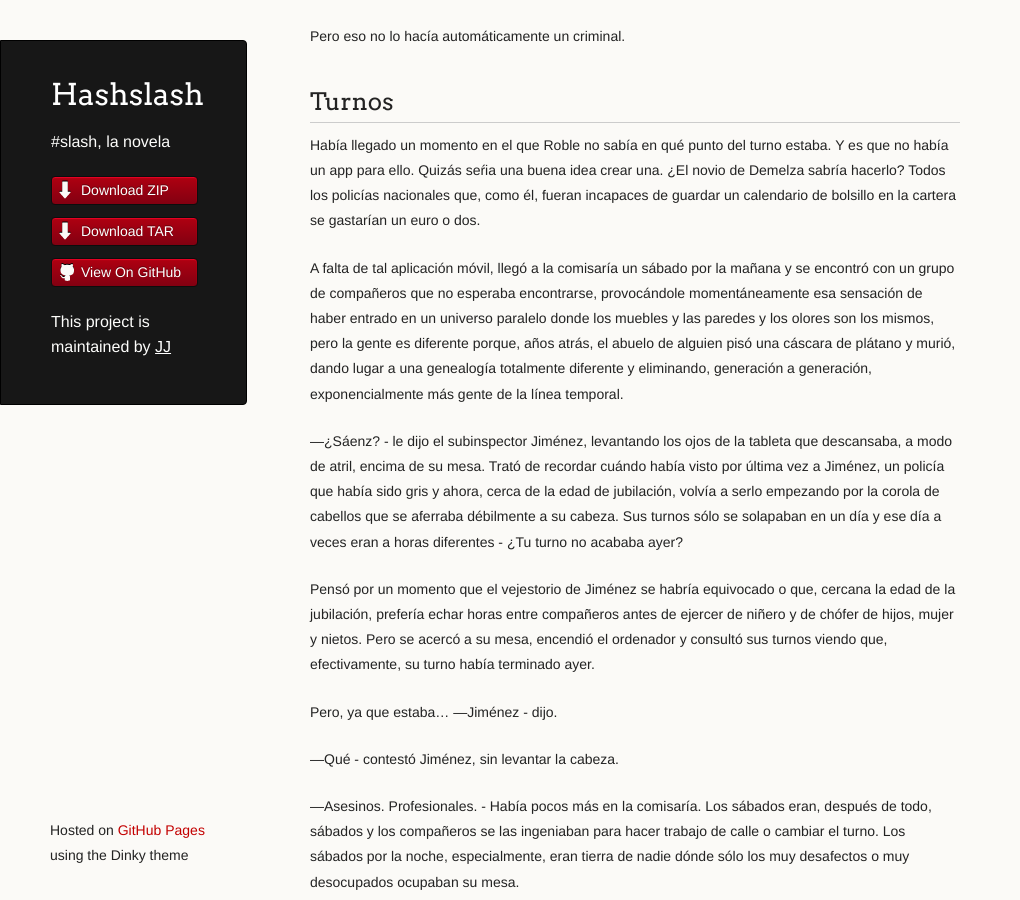
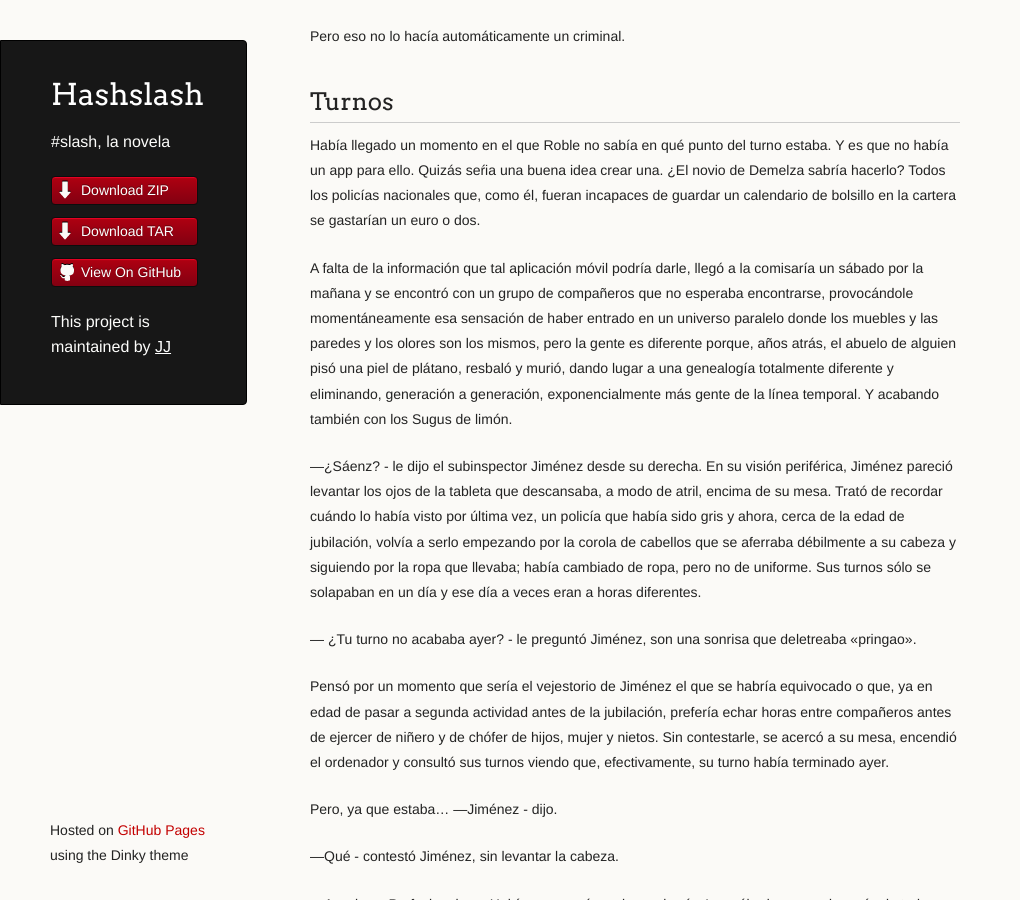
Before and after one commit to JJ/HashSlash, a Jekyll site: the page built from texto/HashSlash.md, in a window 1280 px wide and 900 px high, scrolled down 85164 px. Shown: the whole window, without its empty margins (0-1020 px from the left). Built offline with Jekyll 4.4.1, drawn with Linux system fonts in a browser that asks for light colours.

Commit message:
Sync texto/HashSlash.md from master to gh-pages

```diff
--- a/texto/HashSlash.md
+++ b/texto/HashSlash.md
@@ -4042,28 +4042,33 @@ buena idea crear una. ¿El novio de Demelza sabría hacerlo? Todos los
 policías nacionales que, como él, fueran incapaces de guardar un
 calendario de bolsillo en la cartera se gastarían un euro o dos.
 
-A falta de tal aplicación móvil, llegó a la comisaría un sábado por la
+A falta de la información que tal aplicación móvil podría darle, llegó a la comisaría un sábado por la
 mañana y se encontró con un grupo de compañeros que no esperaba
 encontrarse, provocándole momentáneamente esa sensación de haber
 entrado en un universo paralelo donde los muebles y las paredes y los
 olores son los mismos, pero la gente es diferente porque, años atrás,
-el abuelo de alguien pisó una cáscara de plátano y murió, dando lugar
+el abuelo de alguien pisó una piel de plátano, resbaló y murió, dando lugar
 a una genealogía totalmente diferente y eliminando, generación a
-generación, exponencialmente más gente de la línea temporal.
-
-—¿Sáenz? - le dijo el subinspector Jiménez, levantando los ojos de la tableta que
+generación, exponencialmente más gente de la línea temporal. Y
+acabando también con los Sugus de limón.
+
+—¿Sáenz? - le dijo el subinspector Jiménez desde su derecha. En su visión
+periférica, Jiménez pareció levantar los ojos de la tableta que
 descansaba, a modo de atril, encima de su mesa. Trató de recordar
-cuándo había visto por última vez a Jiménez, un policía que había sido
+cuándo lo había visto por última vez, un policía que había sido
 gris y ahora, cerca de la edad de jubilación, volvía a serlo empezando
-por la corola de cabellos que se aferraba débilmente a su cabeza. Sus
+por la corola de cabellos que se aferraba débilmente a su cabeza y
+siguiendo por la ropa que llevaba; había cambiado de ropa, pero no de uniforme. Sus
 turnos sólo se solapaban en
-un día y ese día a veces eran a horas diferentes - ¿Tu turno no
-acababa ayer?
-
-Pensó por un momento que el vejestorio de Jiménez se habría equivocado
-o que, cercana la edad de la jubilación, prefería echar horas entre
+un día y ese día a veces eran a horas diferentes.
+
+— ¿Tu turno no acababa ayer? - le preguntó Jiménez, son una sonrisa
+que deletreaba «pringao».
+
+Pensó por un momento que sería el vejestorio de Jiménez el que se habría equivocado
+o que, ya en edad de pasar a segunda actividad antes de la jubilación, prefería echar horas entre
 compañeros antes de ejercer de niñero y de chófer de hijos, mujer y
-nietos. Pero se acercó a su mesa, encendió el ordenador y consultó sus
+nietos. Sin contestarle,  se acercó a su mesa, encendió el ordenador y consultó sus
 turnos viendo que, efectivamente, su turno había terminado ayer.
 
 Pero, ya que estaba...
```
